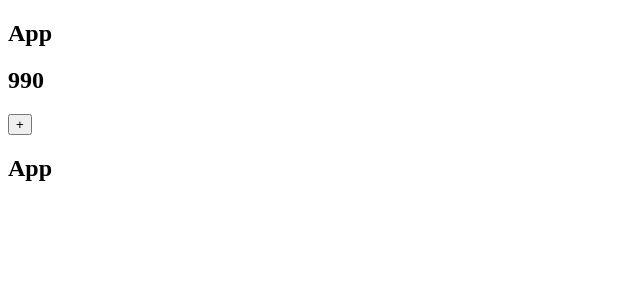
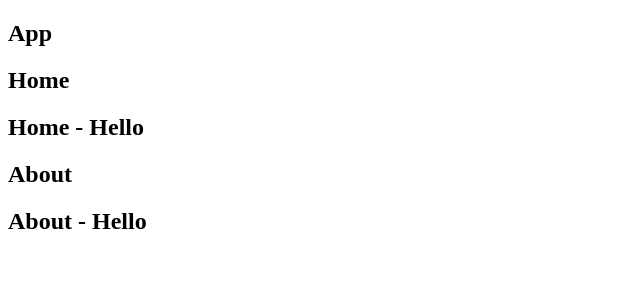
Before and after one commit to Debbl/learn-vuejs-notes, a Vue app in the folder 03_learn_component/: page / in a window 1280 px wide. Shown: the top 300 px of the page, without its empty margins (0-640 px from the left). Built offline with nearby package versions, Linux system fonts and the light colour scheme.

Commit message:
03_16_组件的混入Mixin

```diff
--- /dev/null
+++ b/03_learn_component/src/16_组件的混入Mixin/About.vue
@@ -0,0 +1,18 @@
+<template>
+  <div class="about">
+    <h2>About</h2>
+    <h2>About - {{ message }}</h2>
+  </div>
+</template>
+
+<script>
+import messageMixin from './mixins/message-mixin';
+export default {
+  mixins: [messageMixin],
+  data() {
+    return {};
+  },
+};
+</script>
+
+<style scoped></style>
--- /dev/null
+++ b/03_learn_component/src/16_组件的混入Mixin/App.vue
@@ -0,0 +1,26 @@
+<template>
+  <div class="app">
+    <h2>App</h2>
+    <home></home>
+    <about></about>
+  </div>
+</template>
+
+<script>
+import Home from './Home.vue';
+import About from './About.vue';
+
+export default {
+  components: {
+    Home,
+    About,
+  },
+  data() {
+    return {
+      message: 'Hello Vue',
+    };
+  },
+};
+</script>
+
+<style scoped></style>
--- /dev/null
+++ b/03_learn_component/src/16_组件的混入Mixin/Home.vue
@@ -0,0 +1,18 @@
+<template>
+  <div class="home">
+    <h2>Home</h2>
+    <h2>Home - {{ message }}</h2>
+  </div>
+</template>
+
+<script>
+import messageMixin from './mixins/message-mixin';
+export default {
+  mixins: [messageMixin],
+  data() {
+    return {};
+  },
+};
+</script>
+
+<style scoped></style>
--- /dev/null
+++ b/03_learn_component/src/16_组件的混入Mixin/mixins/message-mixin.js
@@ -0,0 +1,10 @@
+export default {
+  data() {
+    return {
+      message: 'Hello',
+    };
+  },
+  created() {
+    console.log('message:', this.message);
+  },
+};
--- a/03_learn_component/src/main.js
+++ b/03_learn_component/src/main.js
@@ -24,7 +24,9 @@ import { createApp } from 'vue';
 
 // import App from './14_异步组件的使用/App.vue';
 
-import App from './15_组件的v-model/App.vue';
+// import App from './15_组件的v-model/App.vue';
+
+import App from './16_组件的混入Mixin/App.vue';
 
 // console.log(sum(10, 20));
 
```
Also changed, not shown: 1 other file (tests, documents, lock files or other folders).
